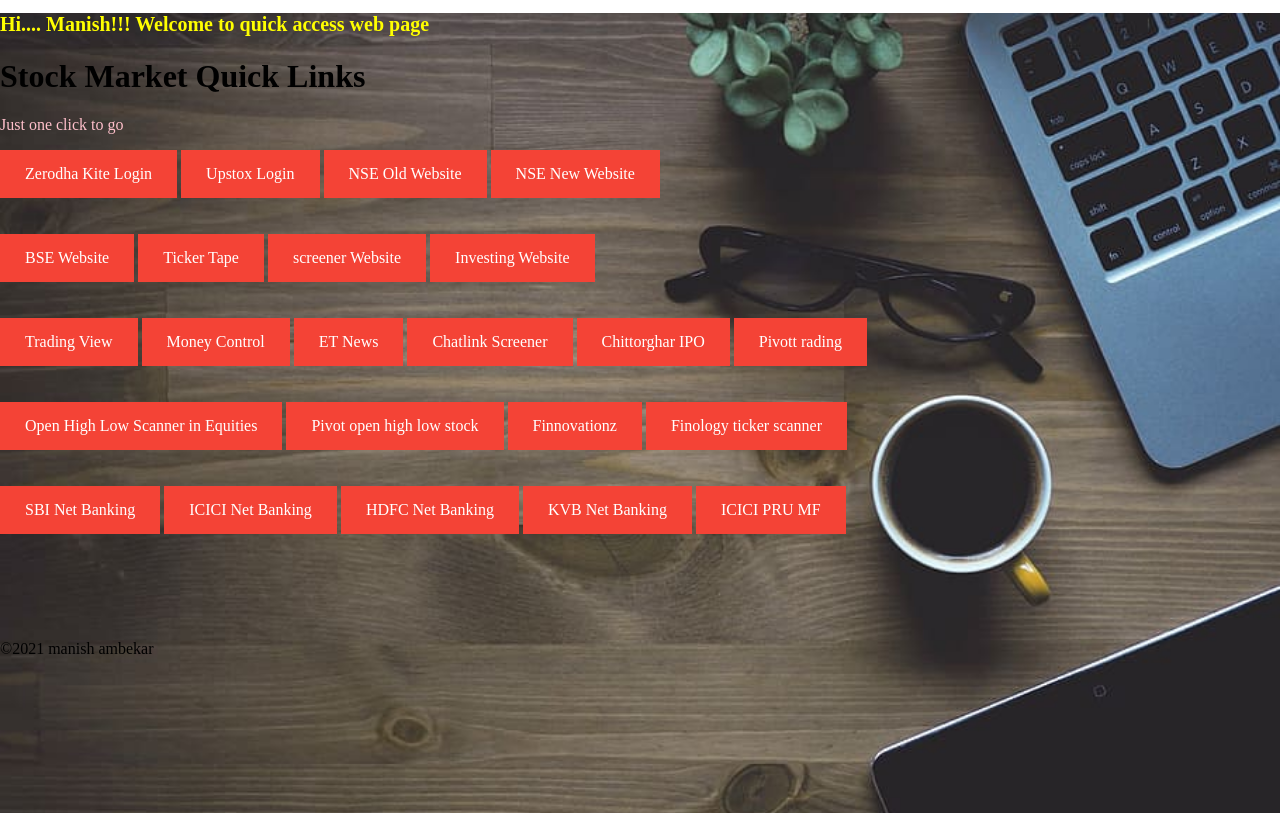
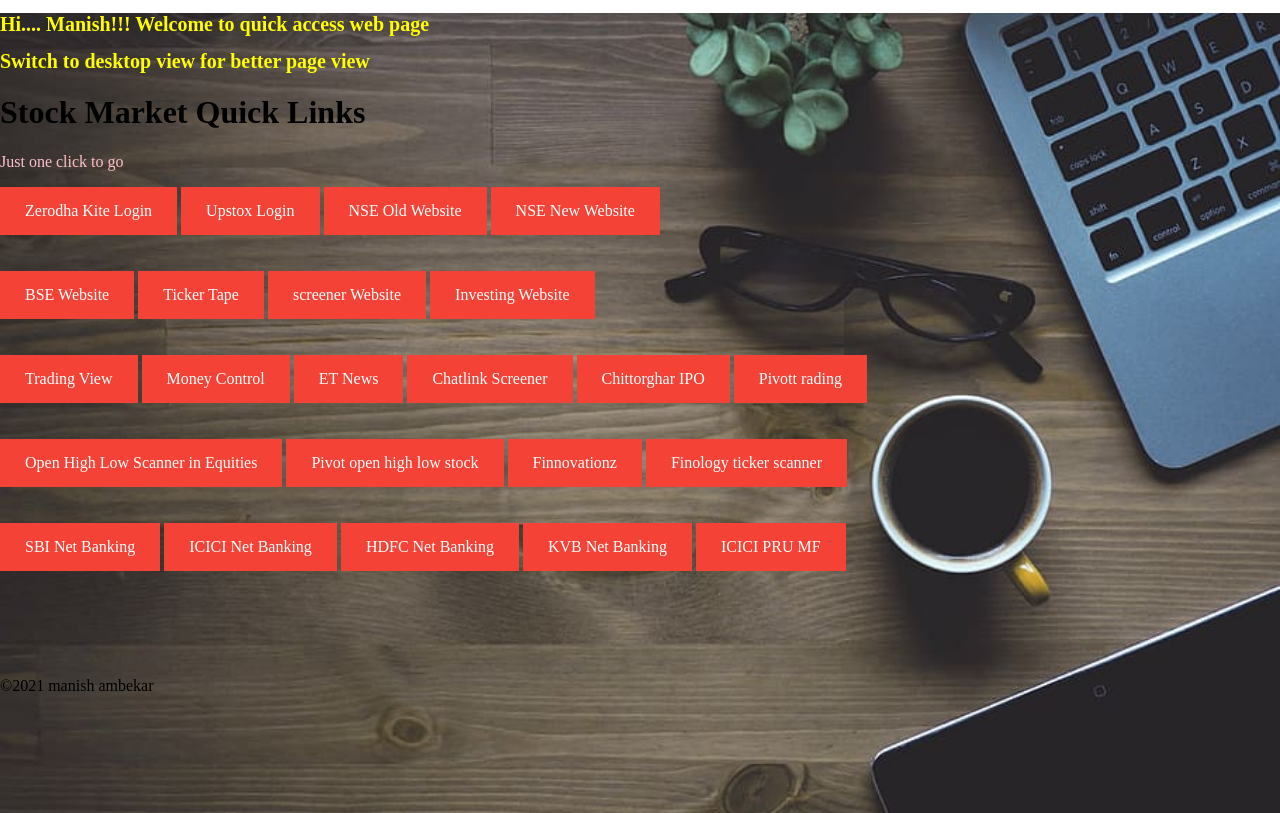
Before and after one commit to Manish9010/mywebsitefin, a plain HTML site: page index.html in a window 1280 px wide. Drawn offline with Linux system fonts and the light colour scheme.

Commit message:
Update index.html

```diff
--- a/index.html
+++ b/index.html
@@ -48,6 +48,7 @@ a:hover, a:active {
 </head>
 <body><div class="bg">
   <h1 id="blink">Hi.... Manish!!!    Welcome to quick access web page </h1>
+  <h1 id="blink">Switch to desktop view for better page view</h1>
     <script type="text/javascript">
         var blink = document.getElementById('blink');
         setInterval(function() {
```
